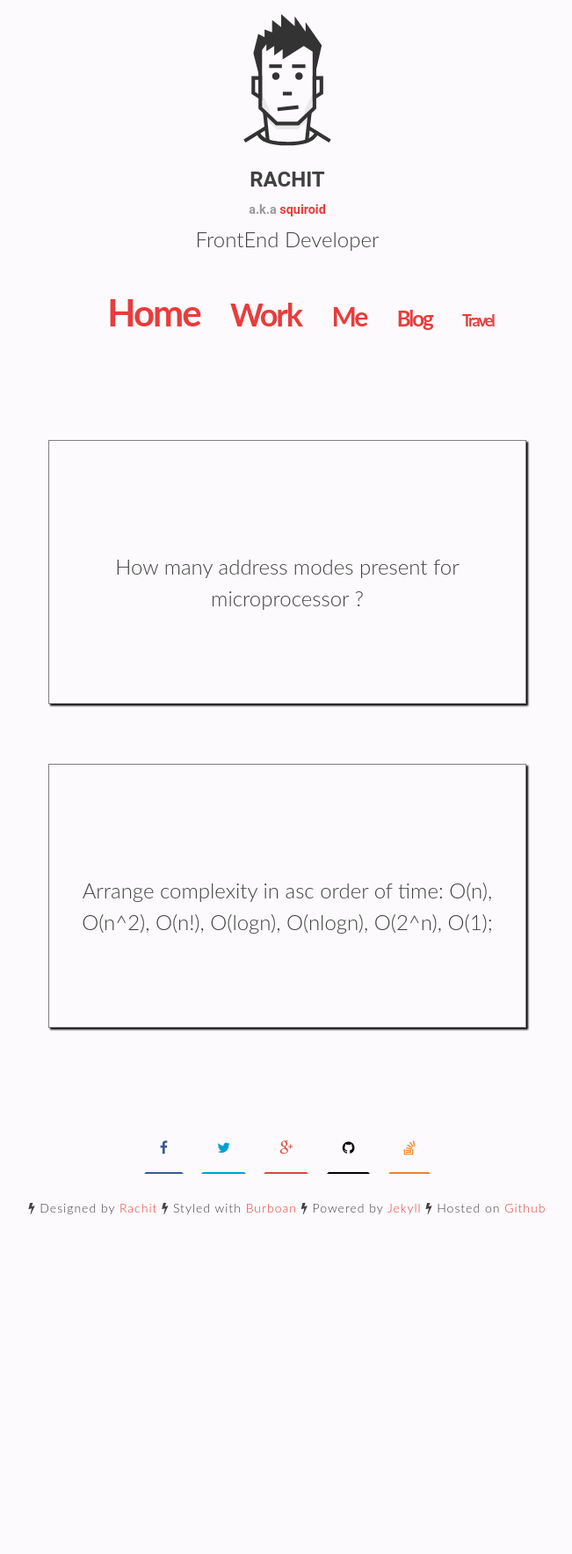
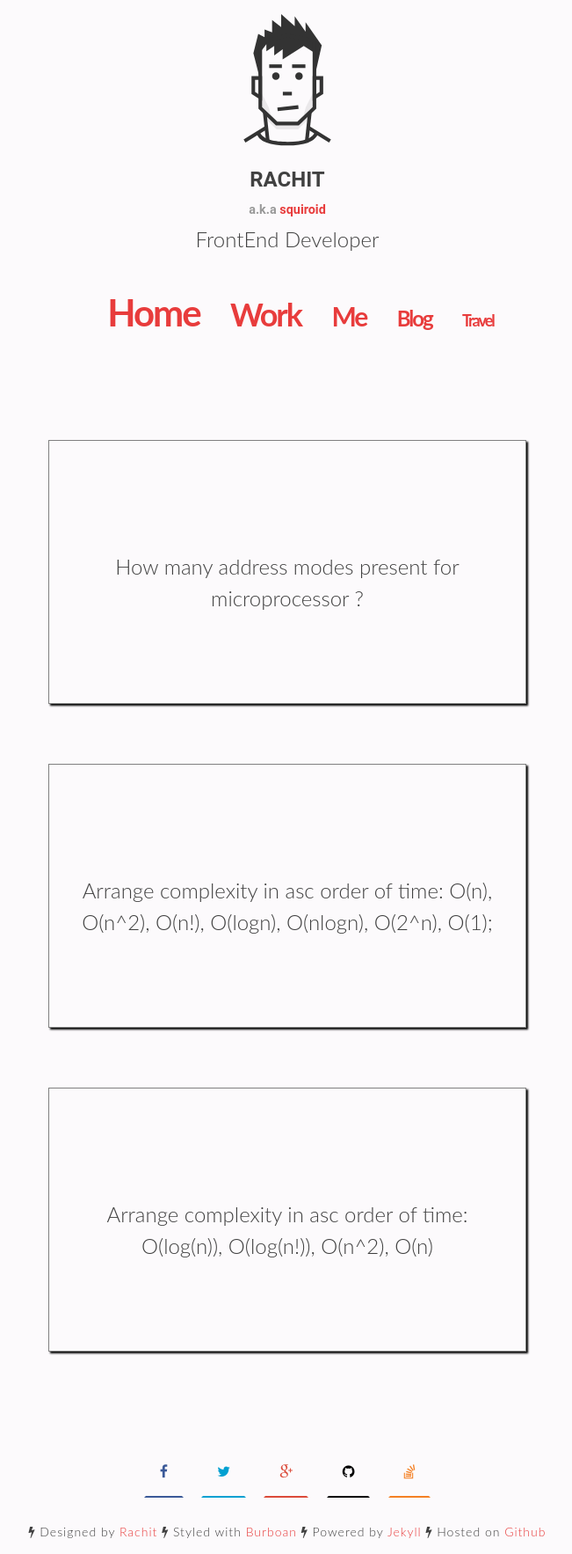
Before and after one commit to rachitGulati/rachitgulati.github.io, a Jekyll site: the page built from quiz/index.html, in a window 1280 px wide. Shown: the whole page at 88% size, without its empty margins (313-964 px from the left). Built offline with Jekyll 4.4.1, drawn with Linux system fonts in a browser that asks for light colours; before the commit the page ends 1398 px from its top, so only the background shows below that.

```diff
--- a/_config.yml
+++ b/_config.yml
@@ -88,3 +88,8 @@ quiz:
   link: "/quiz/2016/11/ques2/"
   question: "Arrange complexity in asc order of time: O(n), O(n^2), O(n!), O(logn), O(nlogn), O(2^n), O(1);"
   answer: "O(1) < O(logn) < O(n) < O(nlogn) < O(n^2) < O(2^n) < O(n!)"
+- category: "theory"
+  set: "one"
+  link: "/quiz/2016/11/ques3/"
+  question: "Arrange complexity in asc order of time: O(log(n)), O(log(n!)), O(n^2), O(n)"
+  answer: "O(log(n)) < O(n) < O(nlog(n)) < O(n^2)"
--- a/_posts/quiz/2016-11-27-2.markdown
+++ b/_posts/quiz/2016-11-27-2.markdown
@@ -6,6 +6,7 @@ slug: ques2
 category: flash_cards
 permalink: /quiz/:year/:month/:title/
 ---
+# Arrange complexity in asc order of time: O(n), O(n^2), O(n!), O(logn), O(nlogn), O(2^n), O(1) ?
 
 ![alt text](https://i.stack.imgur.com/WcBRI.png "Logo Title Text 1")
 
```
Also changed, not shown: _posts/quiz/2016-11-27-3.markdown (added, +17 -0 lines).
